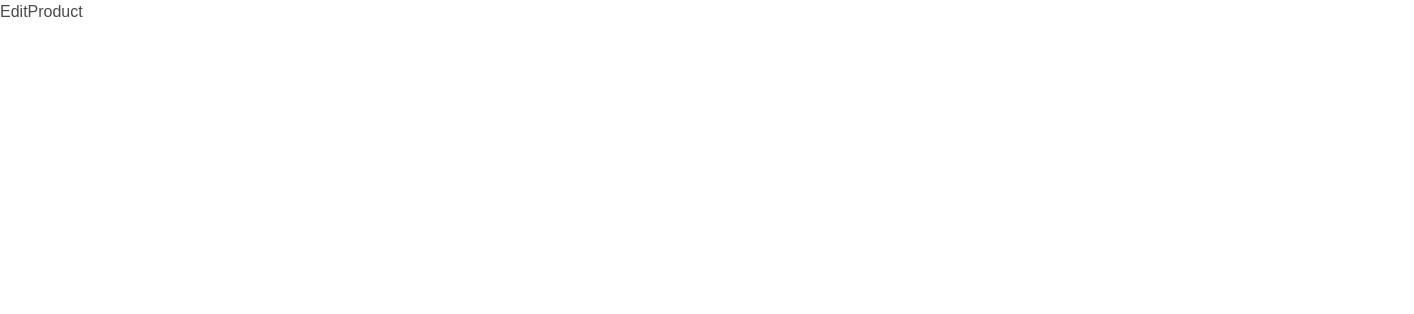
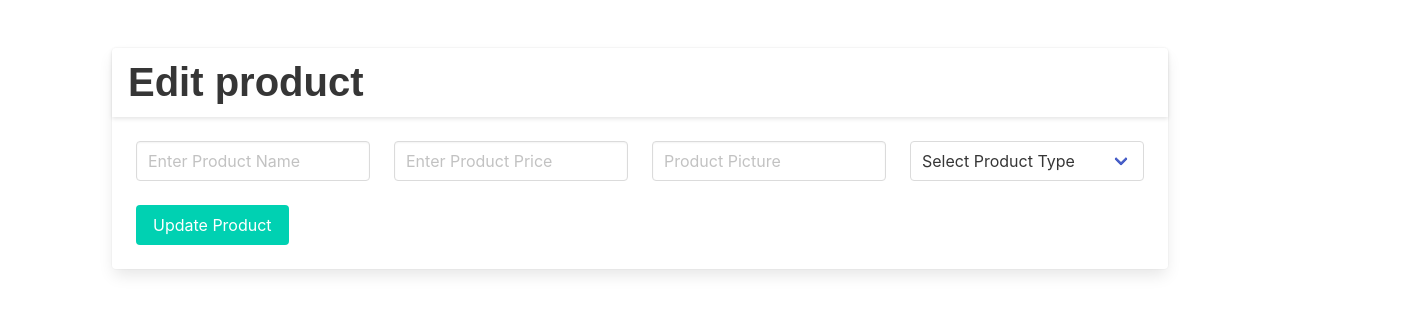
Before and after one commit to rhodinemma/my-recoil-shop, a React (Vite) app: page /editProduct/1 in a window 1280 px wide. Shown: the top 314 px of the page, 1414 px wide, since content can reach past the window. Built offline with nearby package versions, Linux system fonts and the light colour scheme; a web font is replaced by a local one.

Commit message:
ft(create-product-components)

```diff
--- a/src/components/products/AddProduct.jsx
+++ b/src/components/products/AddProduct.jsx
@@ -1,7 +1,58 @@
 import React from "react";
 
 const AddProduct = () => {
-  return <div>AddProduct</div>;
+  return (
+    <div className="container">
+      <div className="section">
+        <div class="card">
+          <div className="card-header">
+            <h1 className="card-header-title title is-2">Add product</h1>
+          </div>
+          <div class="card-content">
+            <form>
+              <div className="columns">
+                <div className="column is-3">
+                  <input
+                    class="input"
+                    type="text"
+                    placeholder="Enter Product Name"
+                  />
+                </div>
+                <div className="column is-3">
+                  <input
+                    class="input"
+                    type="text"
+                    placeholder="Enter Product Price"
+                  />
+                </div>
+                <div className="column is-3">
+                  <input
+                    class="input"
+                    type="text"
+                    placeholder="Product Picture"
+                  />
+                </div>
+                <div className="column is-3">
+                  <div class="select is-fullwidth">
+                    <select>
+                      <option>Select Product Type</option>
+                      <option value="fruit">fruit</option>
+                      <option value="vegetables">vegetables</option>
+                      <option value="beverages">beverages</option>
+                      <option value="meals">meals</option>
+                      <option value="utensils">utensils</option>
+                    </select>
+                  </div>
+                </div>
+                <div className="column is-3"></div>
+              </div>
+              <button className="button is-primary">Add Product</button>
+            </form>
+          </div>
+        </div>
+      </div>
+    </div>
+  );
 };
 
 export default AddProduct;
--- a/src/components/products/EditProduct.jsx
+++ b/src/components/products/EditProduct.jsx
@@ -1,7 +1,58 @@
 import React from "react";
 
 const EditProduct = () => {
-  return <div>EditProduct</div>;
+  return (
+    <div className="container">
+      <div className="section">
+        <div className="card">
+          <div className="card-header">
+            <p className="card-header-title title is-2">Edit product</p>
+          </div>
+          <div className="card-content">
+            <form>
+              <div className="columns">
+                <div className="column is-3">
+                  <input
+                    className="input"
+                    type="text"
+                    placeholder="Enter Product Name"
+                  />
+                </div>
+                <div className="column is-3">
+                  <input
+                    className="input"
+                    type="text"
+                    placeholder="Enter Product Price"
+                  />
+                </div>
+                <div className="column is-3">
+                  <input
+                    className="input"
+                    type="text"
+                    placeholder="Product Picture"
+                  />
+                </div>
+                <div className="column is-3">
+                  <div className="select is-fullwidth">
+                    <select>
+                      <option>Select Product Type</option>
+                      <option value="fruit">fruit</option>
+                      <option value="vegetables">vegetables</option>
+                      <option value="beverages">beverages</option>
+                      <option value="meals">meals</option>
+                      <option value="utensils">utensils</option>
+                    </select>
+                  </div>
+                </div>
+                <div className="column is-3"></div>
+              </div>
+              <button className="button is-primary">Update Product</button>
+            </form>
+          </div>
+        </div>
+      </div>
+    </div>
+  );
 };
 
 export default EditProduct;
```
